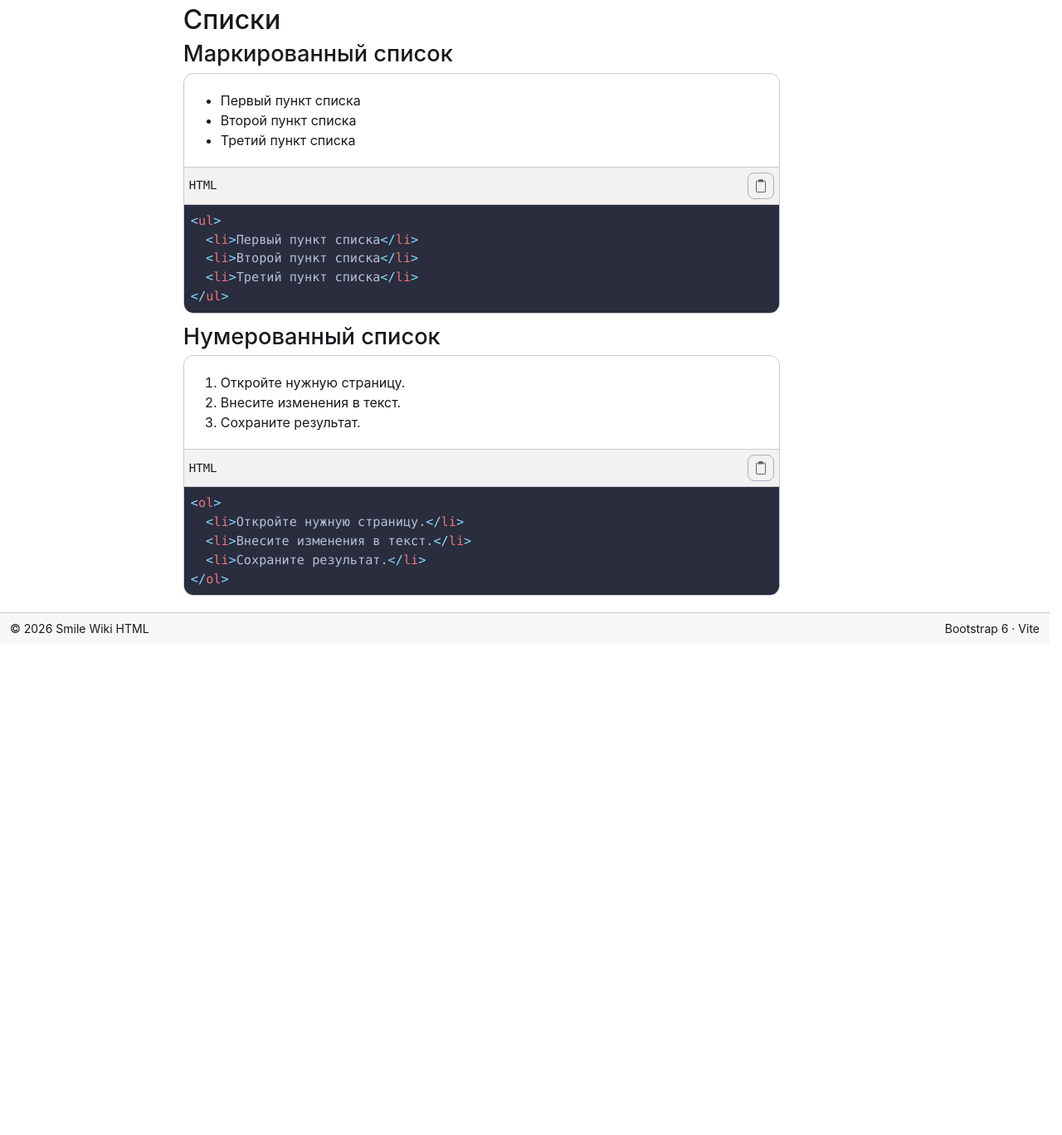
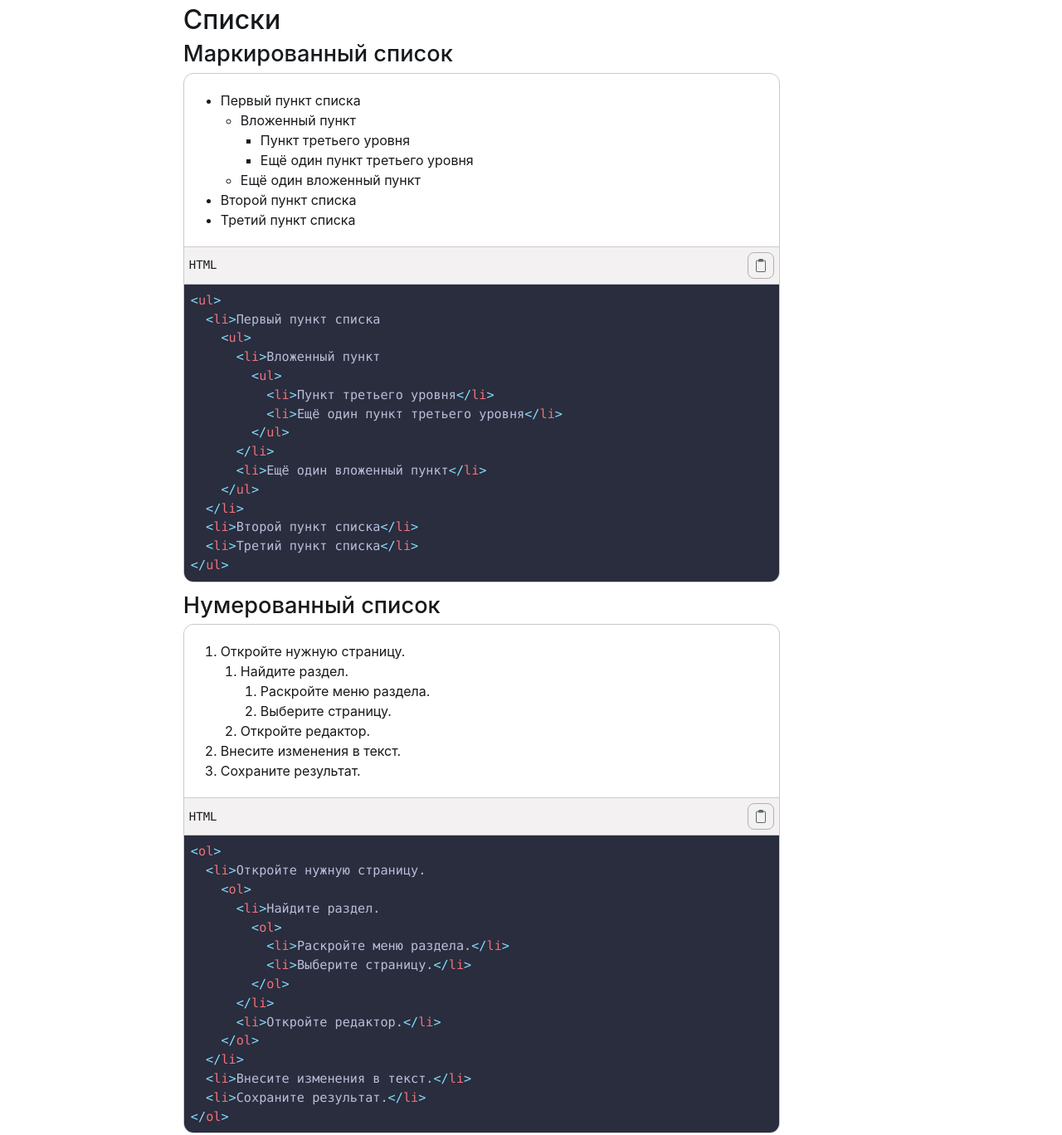
Before and after one commit to iworkup/smilewikihtml, a website: page docs/text.html in a window 1280 px wide. Shown: the part 2232-3600 px from the top of the page at 83% size. Before the commit the page ends 3008 px from the top, so only its background shows below. Drawn offline with Linux system fonts and the light colour scheme.

Commit message:
В примеры списков добавлены три уровня вложенности

```diff
--- a/docs/text.html
+++ b/docs/text.html
@@ -254,7 +254,17 @@
           <h3 id="маркированный-список">Маркированный список</h3>
           <div class="card overflow-hidden" data-code-block>
     <div class="card-body"><ul>
-  <li>Первый пункт списка</li>
+  <li>Первый пункт списка
+    <ul>
+      <li>Вложенный пункт
+        <ul>
+          <li>Пункт третьего уровня</li>
+          <li>Ещё один пункт третьего уровня</li>
+        </ul>
+      </li>
+      <li>Ещё один вложенный пункт</li>
+    </ul>
+  </li>
   <li>Второй пункт списка</li>
   <li>Третий пункт списка</li>
 </ul></div>
@@ -263,7 +273,17 @@
               <button type="button" class="btn btn-sm btn-icon btn-outline theme-secondary" data-copy-code aria-label="Скопировать HTML-код: Маркированный список" title="Копировать код"><svg width="16" height="16" fill="currentColor" viewBox="0 0 16 16" aria-hidden="true"><path d="M10 1.5v1H6v-1A.5.5 0 0 1 6.5 1h3a.5.5 0 0 1 .5.5m-5 0A1.5 1.5 0 0 1 6.5 0h3A1.5 1.5 0 0 1 11 1.5h1A2 2 0 0 1 14 3.5V14a2 2 0 0 1-2 2H4a2 2 0 0 1-2-2V3.5a2 2 0 0 1 2-2zm0 1H4a1 1 0 0 0-1 1V14a1 1 0 0 0 1 1h8a1 1 0 0 0 1-1V3.5a1 1 0 0 0-1-1h-1v1H5z"/></svg></button>
     </div>
     <pre class="shiki material-theme-palenight m-0 p-3 overflow-auto" style="background-color:#292D3E;color:#babed8" tabindex="0" aria-label="HTML-код: Маркированный список"><code><span class="line"><span style="color:#89DDFF">&#x3C;</span><span style="color:#F07178">ul</span><span style="color:#89DDFF">></span></span>
-<span class="line"><span style="color:#89DDFF">  &#x3C;</span><span style="color:#F07178">li</span><span style="color:#89DDFF">></span><span style="color:#BABED8">Первый пункт списка</span><span style="color:#89DDFF">&#x3C;/</span><span style="color:#F07178">li</span><span style="color:#89DDFF">></span></span>
+<span class="line"><span style="color:#89DDFF">  &#x3C;</span><span style="color:#F07178">li</span><span style="color:#89DDFF">></span><span style="color:#BABED8">Первый пункт списка</span></span>
+<span class="line"><span style="color:#89DDFF">    &#x3C;</span><span style="color:#F07178">ul</span><span style="color:#89DDFF">></span></span>
+<span class="line"><span style="color:#89DDFF">      &#x3C;</span><span style="color:#F07178">li</span><span style="color:#89DDFF">></span><span style="color:#BABED8">Вложенный пункт</span></span>
+<span class="line"><span style="color:#89DDFF">        &#x3C;</span><span style="color:#F07178">ul</span><span style="color:#89DDFF">></span></span>
+<span class="line"><span style="color:#89DDFF">          &#x3C;</span><span style="color:#F07178">li</span><span style="color:#89DDFF">></span><span style="color:#BABED8">Пункт третьего уровня</span><span style="color:#89DDFF">&#x3C;/</span><span style="color:#F07178">li</span><span style="color:#89DDFF">></span></span>
+<span class="line"><span style="color:#89DDFF">          &#x3C;</span><span style="color:#F07178">li</span><span style="color:#89DDFF">></span><span style="color:#BABED8">Ещё один пункт третьего уровня</span><span style="color:#89DDFF">&#x3C;/</span><span style="color:#F07178">li</span><span style="color:#89DDFF">></span></span>
+<span class="line"><span style="color:#89DDFF">        &#x3C;/</span><span style="color:#F07178">ul</span><span style="color:#89DDFF">></span></span>
+<span class="line"><span style="color:#89DDFF">      &#x3C;/</span><span style="color:#F07178">li</span><span style="color:#89DDFF">></span></span>
+<span class="line"><span style="color:#89DDFF">      &#x3C;</span><span style="color:#F07178">li</span><span style="color:#89DDFF">></span><span style="color:#BABED8">Ещё один вложенный пункт</span><span style="color:#89DDFF">&#x3C;/</span><span style="color:#F07178">li</span><span style="color:#89DDFF">></span></span>
+<span class="line"><span style="color:#89DDFF">    &#x3C;/</span><span style="color:#F07178">ul</span><span style="color:#89DDFF">></span></span>
+<span class="line"><span style="color:#89DDFF">  &#x3C;/</span><span style="color:#F07178">li</span><span style="color:#89DDFF">></span></span>
 <span class="line"><span style="color:#89DDFF">  &#x3C;</span><span style="color:#F07178">li</span><span style="color:#89DDFF">></span><span style="color:#BABED8">Второй пункт списка</span><span style="color:#89DDFF">&#x3C;/</span><span style="color:#F07178">li</span><span style="color:#89DDFF">></span></span>
 <span class="line"><span style="color:#89DDFF">  &#x3C;</span><span style="color:#F07178">li</span><span style="color:#89DDFF">></span><span style="color:#BABED8">Третий пункт списка</span><span style="color:#89DDFF">&#x3C;/</span><span style="color:#F07178">li</span><span style="color:#89DDFF">></span></span>
 <span class="line"><span style="color:#89DDFF">&#x3C;/</span><span style="color:#F07178">ul</span><span style="color:#89DDFF">></span></span></code></pre>
@@ -272,7 +292,17 @@
           <h3 class="mt-4" id="нумерованный-список">Нумерованный список</h3>
           <div class="card overflow-hidden" data-code-block>
     <div class="card-body"><ol>
-  <li>Откройте нужную страницу.</li>
+  <li>Откройте нужную страницу.
+    <ol>
+      <li>Найдите раздел.
+        <ol>
+          <li>Раскройте меню раздела.</li>
+          <li>Выберите страницу.</li>
+        </ol>
+      </li>
+      <li>Откройте редактор.</li>
+    </ol>
+  </li>
   <li>Внесите изменения в текст.</li>
   <li>Сохраните результат.</li>
 </ol></div>
@@ -281,7 +311,17 @@
               <button type="button" class="btn btn-sm btn-icon btn-outline theme-secondary" data-copy-code aria-label="Скопировать HTML-код: Нумерованный список" title="Копировать код"><svg width="16" height="16" fill="currentColor" viewBox="0 0 16 16" aria-hidden="true"><path d="M10 1.5v1H6v-1A.5.5 0 0 1 6.5 1h3a.5.5 0 0 1 .5.5m-5 0A1.5 1.5 0 0 1 6.5 0h3A1.5 1.5 0 0 1 11 1.5h1A2 2 0 0 1 14 3.5V14a2 2 0 0 1-2 2H4a2 2 0 0 1-2-2V3.5a2 2 0 0 1 2-2zm0 1H4a1 1 0 0 0-1 1V14a1 1 0 0 0 1 1h8a1 1 0 0 0 1-1V3.5a1 1 0 0 0-1-1h-1v1H5z"/></svg></button>
     </div>
     <pre class="shiki material-theme-palenight m-0 p-3 overflow-auto" style="background-color:#292D3E;color:#babed8" tabindex="0" aria-label="HTML-код: Нумерованный список"><code><span class="line"><span style="color:#89DDFF">&#x3C;</span><span style="color:#F07178">ol</span><span style="color:#89DDFF">></span></span>
-<span class="line"><span style="color:#89DDFF">  &#x3C;</span><span style="color:#F07178">li</span><span style="color:#89DDFF">></span><span style="color:#BABED8">Откройте нужную страницу.</span><span style="color:#89DDFF">&#x3C;/</span><span style="color:#F07178">li</span><span style="color:#89DDFF">></span></span>
+<span class="line"><span style="color:#89DDFF">  &#x3C;</span><span style="color:#F07178">li</span><span style="color:#89DDFF">></span><span style="color:#BABED8">Откройте нужную страницу.</span></span>
+<span class="line"><span style="color:#89DDFF">    &#x3C;</span><span style="color:#F07178">ol</span><span style="color:#89DDFF">></span></span>
+<span class="line"><span style="color:#89DDFF">      &#x3C;</span><span style="color:#F07178">li</span><span style="color:#89DDFF">></span><span style="color:#BABED8">Найдите раздел.</span></span>
+<span class="line"><span style="color:#89DDFF">        &#x3C;</span><span style="color:#F07178">ol</span><span style="color:#89DDFF">></span></span>
+<span class="line"><span style="color:#89DDFF">          &#x3C;</span><span style="color:#F07178">li</span><span style="color:#89DDFF">></span><span style="color:#BABED8">Раскройте меню раздела.</span><span style="color:#89DDFF">&#x3C;/</span><span style="color:#F07178">li</span><span style="color:#89DDFF">></span></span>
+<span class="line"><span style="color:#89DDFF">          &#x3C;</span><span style="color:#F07178">li</span><span style="color:#89DDFF">></span><span style="color:#BABED8">Выберите страницу.</span><span style="color:#89DDFF">&#x3C;/</span><span style="color:#F07178">li</span><span style="color:#89DDFF">></span></span>
+<span class="line"><span style="color:#89DDFF">        &#x3C;/</span><span style="color:#F07178">ol</span><span style="color:#89DDFF">></span></span>
+<span class="line"><span style="color:#89DDFF">      &#x3C;/</span><span style="color:#F07178">li</span><span style="color:#89DDFF">></span></span>
+<span class="line"><span style="color:#89DDFF">      &#x3C;</span><span style="color:#F07178">li</span><span style="color:#89DDFF">></span><span style="color:#BABED8">Откройте редактор.</span><span style="color:#89DDFF">&#x3C;/</span><span style="color:#F07178">li</span><span style="color:#89DDFF">></span></span>
+<span class="line"><span style="color:#89DDFF">    &#x3C;/</span><span style="color:#F07178">ol</span><span style="color:#89DDFF">></span></span>
+<span class="line"><span style="color:#89DDFF">  &#x3C;/</span><span style="color:#F07178">li</span><span style="color:#89DDFF">></span></span>
 <span class="line"><span style="color:#89DDFF">  &#x3C;</span><span style="color:#F07178">li</span><span style="color:#89DDFF">></span><span style="color:#BABED8">Внесите изменения в текст.</span><span style="color:#89DDFF">&#x3C;/</span><span style="color:#F07178">li</span><span style="color:#89DDFF">></span></span>
 <span class="line"><span style="color:#89DDFF">  &#x3C;</span><span style="color:#F07178">li</span><span style="color:#89DDFF">></span><span style="color:#BABED8">Сохраните результат.</span><span style="color:#89DDFF">&#x3C;/</span><span style="color:#F07178">li</span><span style="color:#89DDFF">></span></span>
 <span class="line"><span style="color:#89DDFF">&#x3C;/</span><span style="color:#F07178">ol</span><span style="color:#89DDFF">></span></span></code></pre>
```
Also changed, not shown: scripts/wiki-pages.js (+22 -2 lines).
